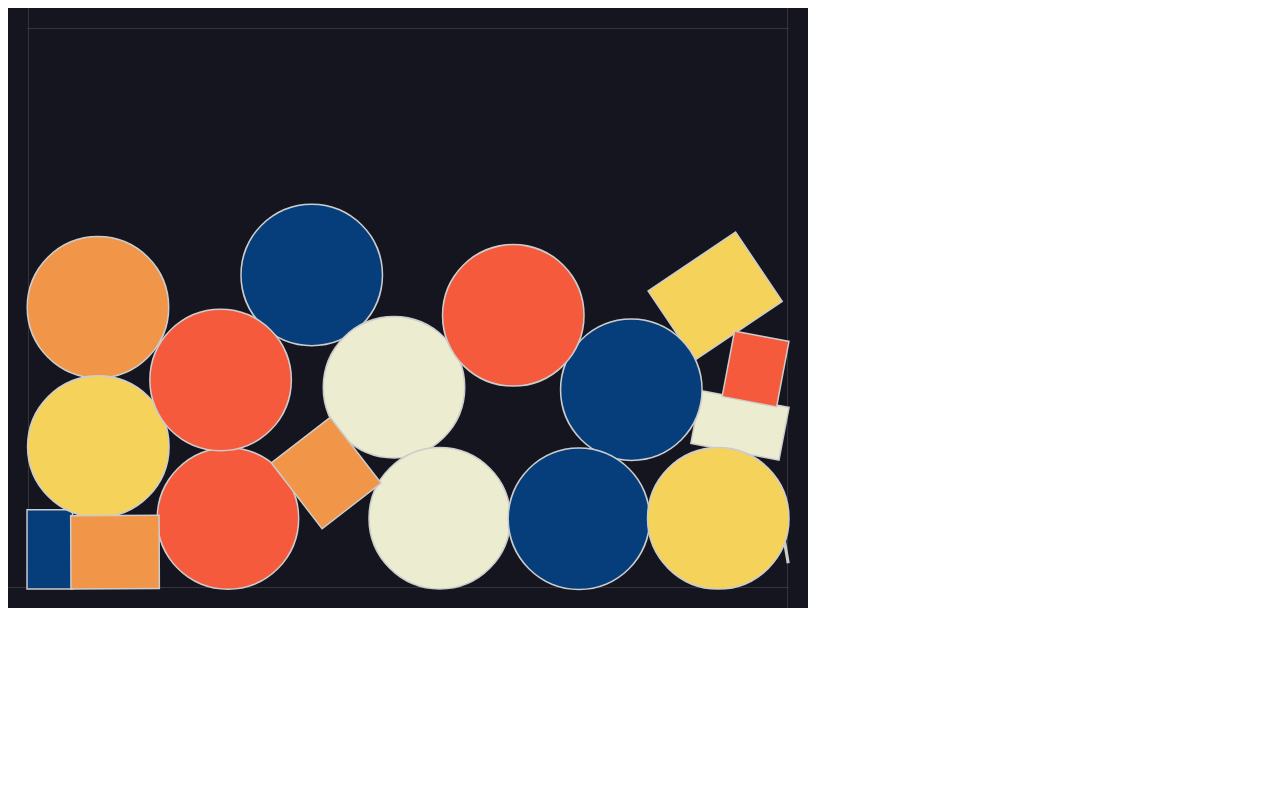
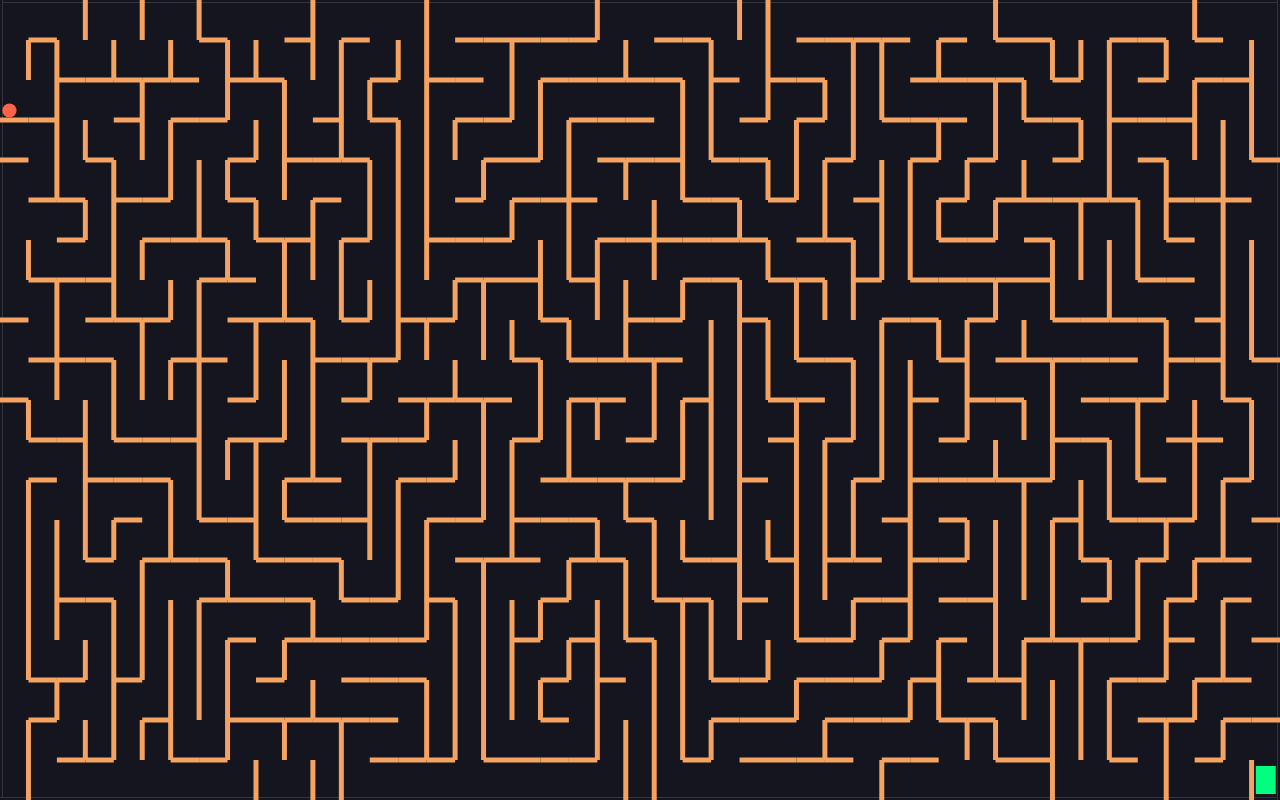
Before and after one commit to RehanPuthawala/Maze-Game, a plain HTML site: page index.html in a window 1280 px wide. Drawn offline with nearby package versions, Linux system fonts and the light colour scheme.

Commit message:
Added all Functionalities for maze-game

```diff
--- a/index.html
+++ b/index.html
@@ -5,14 +5,14 @@
     <meta name="viewport" content="width=device-width, initial-scale=1.0" />
     <title>Maze Game</title>
 
+    <!-- Link to JavaScript Files -->
+    <script defer src="resources/js/app.js"></script>
+
     <!-- Link to Stylesheet -->
     <link rel="stylesheet" href="css/main.css" />
 
     <!-- Link to Matter Js Library -->
     <script src="https://cdnjs.cloudflare.com/ajax/libs/matter-js/0.14.2/matter.min.js"></script>
   </head>
-  <body>
-    <!-- Link to JavaScript Files -->
-    <script src="resources/js/app.js"></script>
-  </body>
+  <body></body>
 </html>
--- a/resources/js/app.js
+++ b/resources/js/app.js
@@ -1,18 +1,15 @@
-const {
-  Engine,
-  World,
-  Runner,
-  Render,
-  Bodies,
-  MouseConstraint,
-  Mouse,
-} = Matter;
+const { Engine, World, Runner, Render, Bodies, Body, Events } = Matter;
 
 const engine = Engine.create();
 const { world } = engine;
+// world.gravity.y = 0;
 
-const width = 800;
-const height = 600;
+const width = window.innerWidth;
+const height = window.innerHeight;
+const rows = 20;
+const columns = 45;
+const cellWidth = width / columns;
+const cellHeight = height / rows;
 
 const render = Render.create({
   element: document.body,
@@ -27,56 +24,225 @@ const render = Render.create({
 Render.run(render);
 Runner.run(Runner.create(), engine);
 
-World.add(
-  world,
-  MouseConstraint.create(engine, {
-    mouse: Mouse.create(render.canvas),
-  })
-);
-
 // ?Boundaries
 
 const Boundaries = [
   // x , y, w, h, optionObject
-  Bodies.rectangle(400, 0, 800, 40, { isStatic: true }),
-  Bodies.rectangle(0, 300, 40, 600, { isStatic: true }),
-  Bodies.rectangle(400, 600, 800, 40, { isStatic: true }),
-  Bodies.rectangle(800, 300, 40, 600, { isStatic: true }),
+  Bodies.rectangle(width / 2, 0, width, 5, { isStatic: true }),
+  Bodies.rectangle(0, height / 2, 5, height, { isStatic: true }),
+  Bodies.rectangle(width / 2, height, width, 5, { isStatic: true }),
+  Bodies.rectangle(width, height / 2, 5, height, { isStatic: true }),
 ];
 
 World.add(world, Boundaries);
 
-//? Rectangle Shape
+//*------------------------- Maze Generation ------------------------------------------------------ //
 
-for (let i = 0; i < 20; i++) {
-  if (Math.random() > 0.5) {
-    World.add(
-      world,
-      Bodies.rectangle(
-        Math.random() * width,
-        Math.random() * height,
-        Math.random() * 100 + 20,
-        Math.random() * 100,
+// ? Shuffle Function
+
+const shuffle = (arr) => {
+  let arrLength = arr.length;
+
+  while (arrLength > 0) {
+    let randomIdx = Math.floor(Math.random() * arrLength);
+    arrLength--;
+
+    let temp = arr[arrLength];
+    arr[arrLength] = arr[randomIdx];
+    arr[randomIdx] = temp;
+  }
+
+  return arr;
+};
+
+//? Grid Array
+
+const grid = Array(rows)
+  .fill(null)
+  .map(() => Array(columns).fill(false));
+
+//? Verticle Array
+
+const verticals = Array(rows)
+  .fill(null)
+  .map(() => Array(columns - 1).fill(false));
+
+//? Horizontals Array
+
+const horizontals = Array(rows - 1)
+  .fill(null)
+  .map(() => Array(columns).fill(false));
+
+//? Recursion Function
+
+const startRow = Math.floor(Math.random() * rows);
+const startColumn = Math.floor(Math.random() * columns);
+
+const recursion = (row, column) => {
+  // Mark this cell as visited
+  grid[row][column] = true;
+
+  //Collect All Posible Neighbours
+  const neighbours = shuffle([
+    [row - 1, column, "Above"],
+    [row, column + 1, "Right"],
+    [row + 1, column, "Down"],
+    [row, column - 1, "Left"],
+  ]);
+
+  // for Each Neighbours...
+  for (let neighbour of neighbours) {
+    const [nextRow, nextColumn, direction] = neighbour;
+
+    // IF neighbour is on boundary go to next neighbour
+    if (
+      nextRow < 0 ||
+      nextRow >= rows ||
+      nextColumn < 0 ||
+      nextColumn >= columns
+    ) {
+      continue;
+    }
+
+    // if neighbour is visited go to next neighobour
+    if (grid[nextRow][nextColumn]) {
+      continue;
+    }
+
+    //Remove Walls from neighbours
+    if (direction === "Left") {
+      verticals[row][column - 1] = true;
+    } else if (direction === "Right") {
+      verticals[row][column] = true;
+    } else if (direction === "Above") {
+      horizontals[row - 1][column] = true;
+    } else if (direction === "Down") {
+      horizontals[row][column] = true;
+    } else {
+      throw Error("Something is Wrong");
+    }
+
+    recursion(nextRow, nextColumn);
+  }
+};
+
+recursion(1, 1);
+
+//? Drawing Horizontals Walls on Canvas
+horizontals.forEach((row, rowIdx) => {
+  row.forEach((open, columnIdx) => {
+    if (open) {
+      return;
+    }
+
+    const horizontalWalls = Bodies.rectangle(
+      columnIdx * cellWidth + cellWidth / 2,
+      rowIdx * cellHeight + cellHeight,
+      cellWidth,
+      5,
       {
+        label: "wall",
+        isStatic: true,
         render: {
-            lineWidth: 3,
+          fillStyle: "sandybrown",
         },
       }
-      )
     );
-  } else {
-    World.add(
-      world,
-      Bodies.circle(
-        Math.random() * width - 100,
-        Math.random() * height - 100,
-        70,
+
+    World.add(world, horizontalWalls);
+  });
+});
+
+//? Drawing Verticals walls on Canvas
+verticals.forEach((row, rowIdx) => {
+  row.forEach((open, columnIdx) => {
+    if (open) {
+      return;
+    }
+
+    const verticalWalls = Bodies.rectangle(
+      columnIdx * cellWidth + cellWidth,
+      rowIdx * cellHeight + cellHeight / 2,
+      5,
+      cellHeight,
       {
+        label: "wall",
+        isStatic: true,
         render: {
-            lineWidth: 3,
+          fillStyle: "sandybrown",
         },
       }
-      )
     );
+
+    World.add(world, verticalWalls);
+  });
+});
+
+//? Displaying Target or Goal
+
+const target = Bodies.rectangle(
+  width - cellWidth / 2,
+  height - cellHeight / 2,
+  cellWidth * 0.7,
+  cellHeight * 0.7,
+  {
+    isStatic: true,
+    label: "target",
+    render: {
+      fillStyle: "springgreen",
+    },
   }
+);
+World.add(world, target);
+
+//? Displaying Character
+
+const characterRadius = Math.min(cellWidth / 4, cellHeight / 4);
+const character = Bodies.circle(
+  cellWidth / 2,
+  cellHeight / 2,
+  characterRadius,
+  {
+    label: "character",
+    render: {
+      fillStyle: "tomato",
+    },
   }
+);
+
+World.add(world, character);
+
+//*------------------------- Handling Keyboard Events ------------------------------------------------------ //
+
+document.addEventListener("keydown", (event) => {
+  const { x, y } = character.velocity;
+
+  if (event.key === "ArrowUp") {
+    Body.setVelocity(character, { x, y: y - 5 });
+  } else if (event.key === "ArrowDown") {
+    Body.setVelocity(character, { x, y: y + 5 });
+  } else if (event.key === "ArrowRight") {
+    Body.setVelocity(character, { x: x + 5, y });
+  } else if (event.key === "ArrowLeft") {
+    Body.setVelocity(character, { x: x - 5, y });
+  }
+});
+
+//? Wun condition
+
+Events.on(engine, "collisionStart", (event) => {
+  let bodies = ["target", "character"];
+  event.pairs.forEach((collision) => {
+    if (
+      bodies.includes(collision.bodyA.label) &&
+      bodies.includes(collision.bodyB.label)
+    ) {
+      world.gravity.y = 1;
+      world.bodies.forEach((shape) => {
+        if (shape.label === "wall") {
+          Body.setStatic(shape, false);
+        }
+      });
+    }
+  });
+});
--- a/resources/sass/main.scss
+++ b/resources/sass/main.scss
@@ -0,0 +1,23 @@
+*,
+*::before,
+*::after {
+  margin: 0;
+  padding: 0;
+  box-sizing: border-box;
+}
+
+body {
+  min-height: 100vh;
+  display: flex;
+  flex-direction: column;
+  justify-content: center;
+  align-items: center;
+  // overflow-y: hidden;
+  position: relative;
+}
+
+canvas {
+  // border-radius: 1rem;
+  box-shadow: 0 1rem 2rem rgba($color: #000000, $alpha: 1);
+  // margin-bottom: 5rem;
+}
```
Also changed, not shown: css/main.css, 1 other file. Lines whose indentation alone changed are shown as unchanged.
